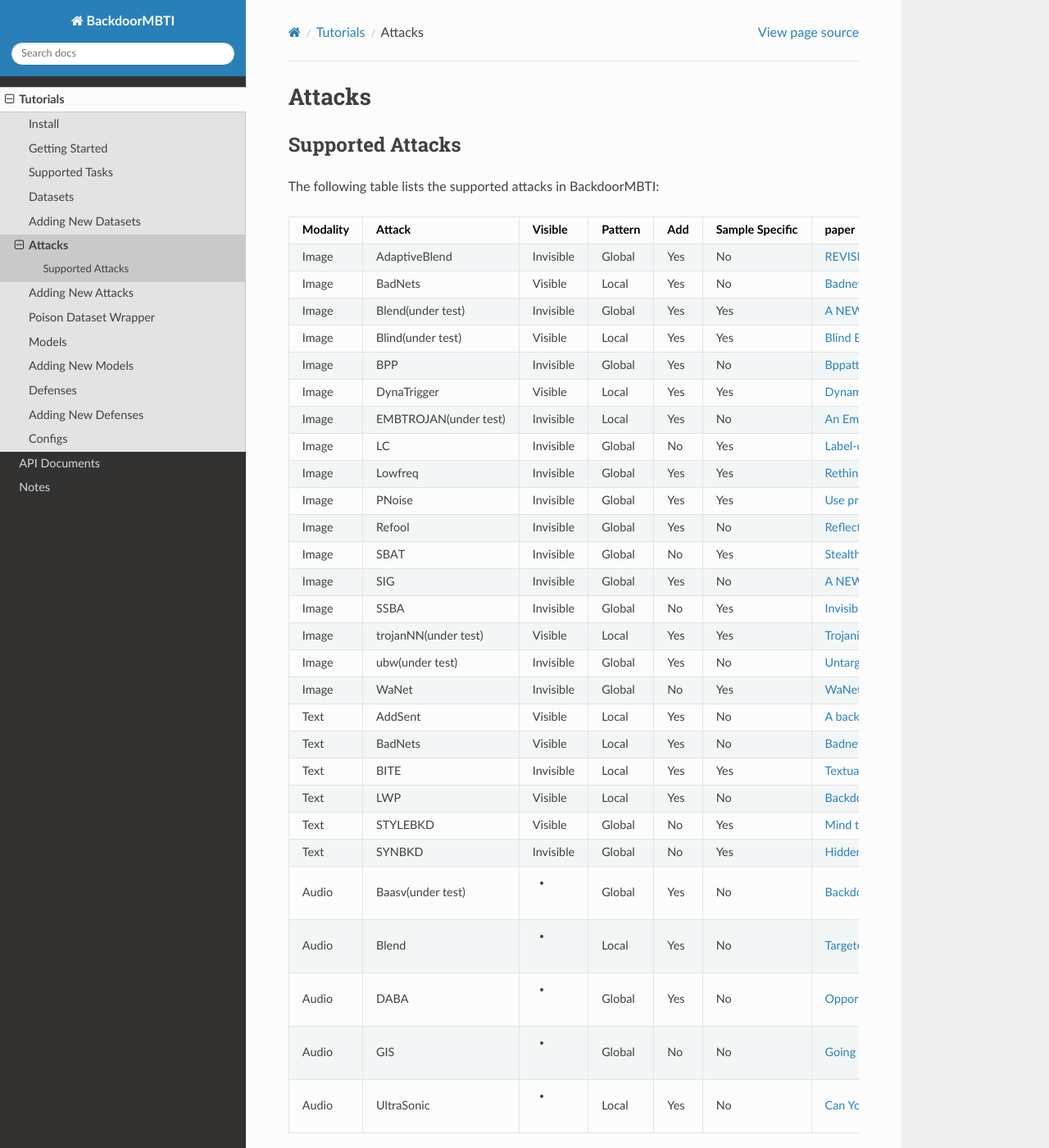
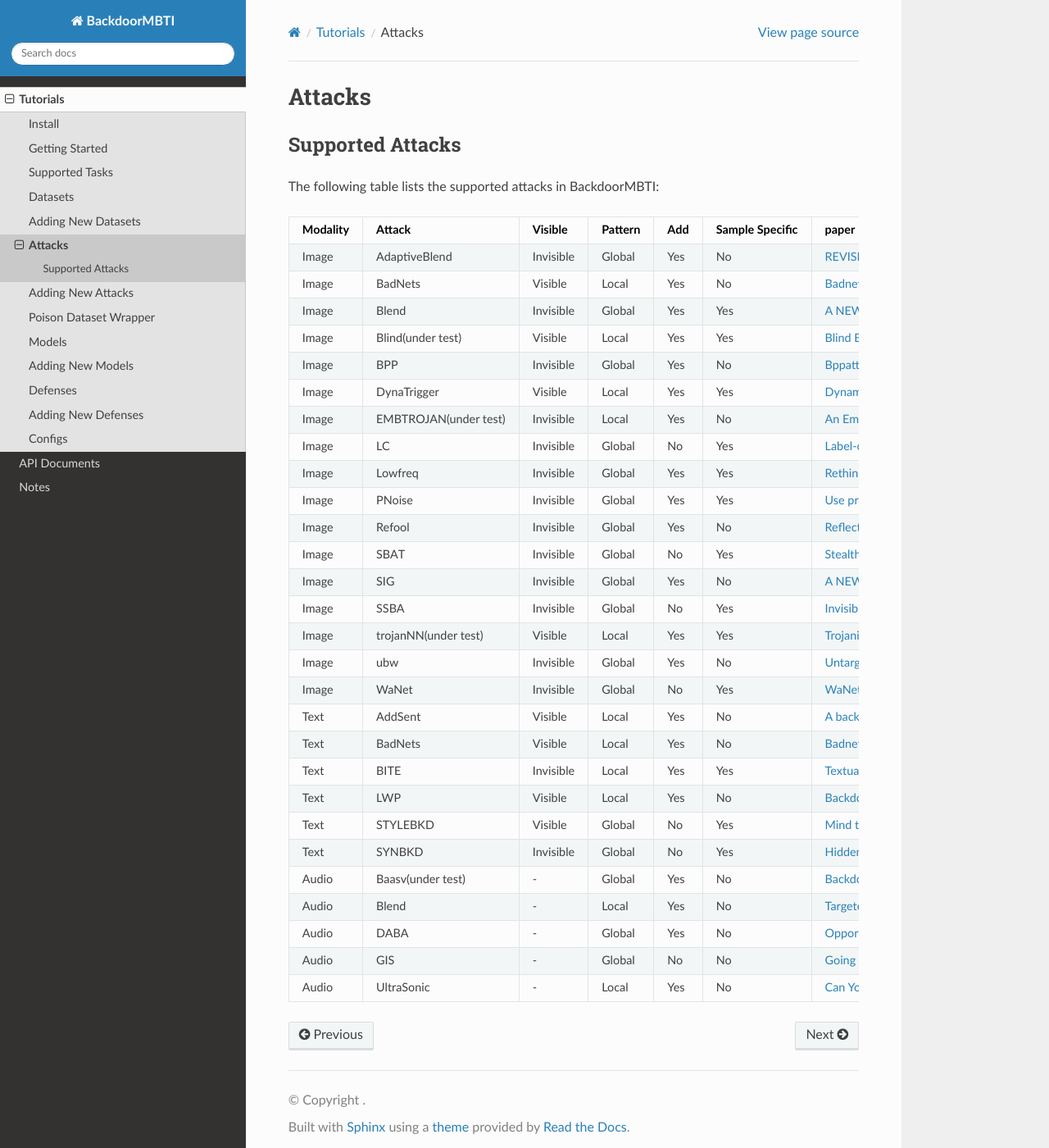
Before and after one commit to odymit/BackdoorMBTI-docs, a Sphinx documentation site: the page built from docs/source/tutorials/attacks.rst, in a window 1280 px wide and 1400 px high. Shown: the whole window at 82% size. Built offline with Sphinx 7.4.7 and the Read the Docs theme 3.1.0, drawn with Linux system fonts in a browser that asks for light colours.

Commit message:
update attacks

```diff
--- a/docs/source/tutorials/attacks.rst
+++ b/docs/source/tutorials/attacks.rst
@@ -31,7 +31,7 @@
      - No
      - `Badnets: Evaluating backdooring attacks on deep neural networks <https://ieeexplore.ieee.org/iel7/6287639/8600701/08685687.pdf>`_
    * - Image
-     - Blend(under test)
+     - Blend
      - Invisible
      - Global
      - Yes
@@ -122,7 +122,7 @@
      - Yes
      - `Trojaning Attack on Neural Network <https://docs.lib.purdue.edu/cgi/viewcontent.cgi?article=2782&context=cstech>`_
    * - Image
-     - ubw(under test)
+     - ubw
      - Invisible
      - Global
      - Yes
@@ -179,35 +179,35 @@
      - `Hidden Killer: Invisible Textual Backdoor Attacks with Syntactic Trigger <https://arxiv.org/pdf/2105.12400.pdf>`_
    * - Audio
      - Baasv(under test)
-     - -
+     - \-
      - Global
      - Yes
      - No
      - `Backdoor Attack against Speaker Verification <https://arxiv.org/pdf/2010.11607>`_
    * - Audio
      - Blend
-     - -
+     - \-
      - Local
      - Yes
      - No
      - `Targeted Backdoor Attacks on Deep Learning Systems Using Data Poisoning <https://arxiv.org/abs/1712.05526v1>`_
    * - Audio
      - DABA
-     - -
+     - \-
      - Global
      - Yes
      - No
      - `Opportunistic Backdoor Attacks: Exploring Human-imperceptible Vulnerabilities on Speech Recognition Systems <https://dl.acm.org/doi/abs/10.1145/3503161.3548261>`_
    * - Audio
      - GIS
-     - -
+     - \-
      - Global
      - No
      - No
      - `Going in style: Audio backdoors through stylistic transformations <https://arxiv.org/pdf/2211.03117>`_
    * - Audio
      - UltraSonic
-     - -
+     - \-
      - Local
      - Yes
      - No
```
